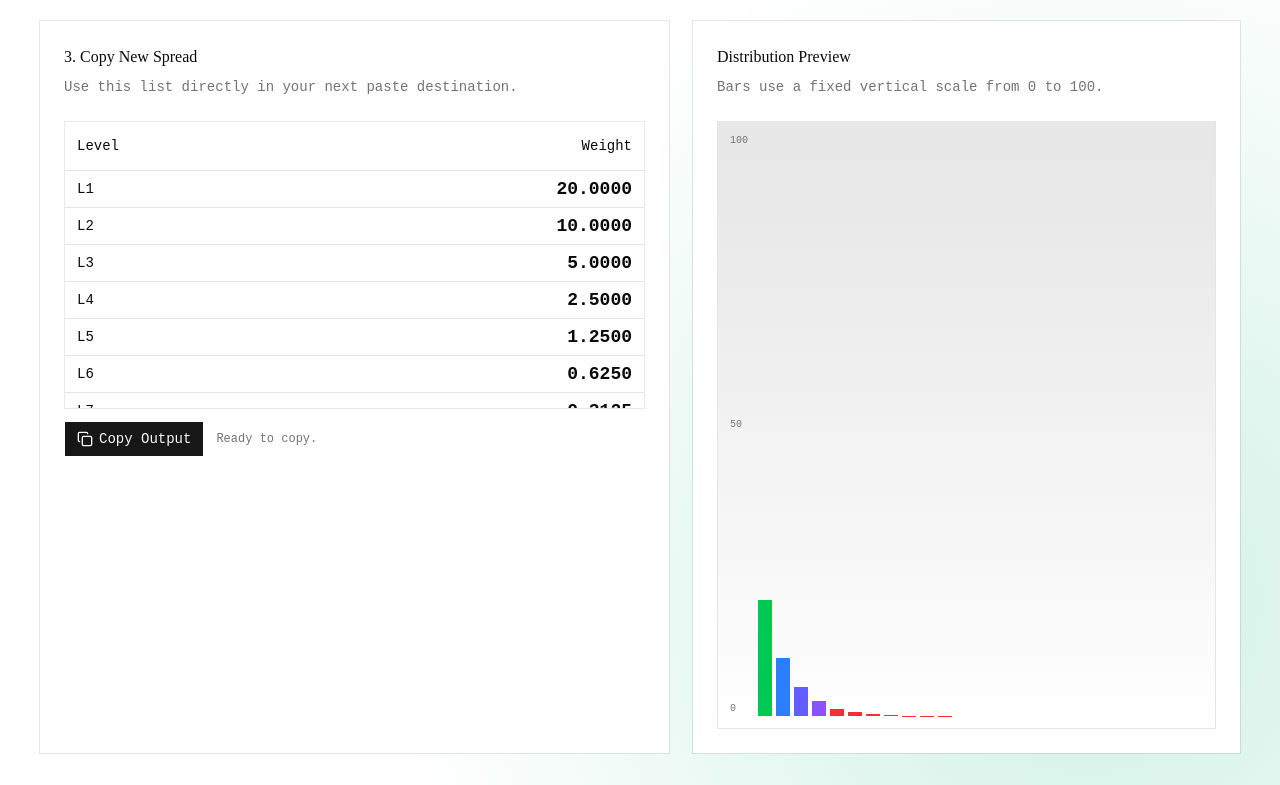
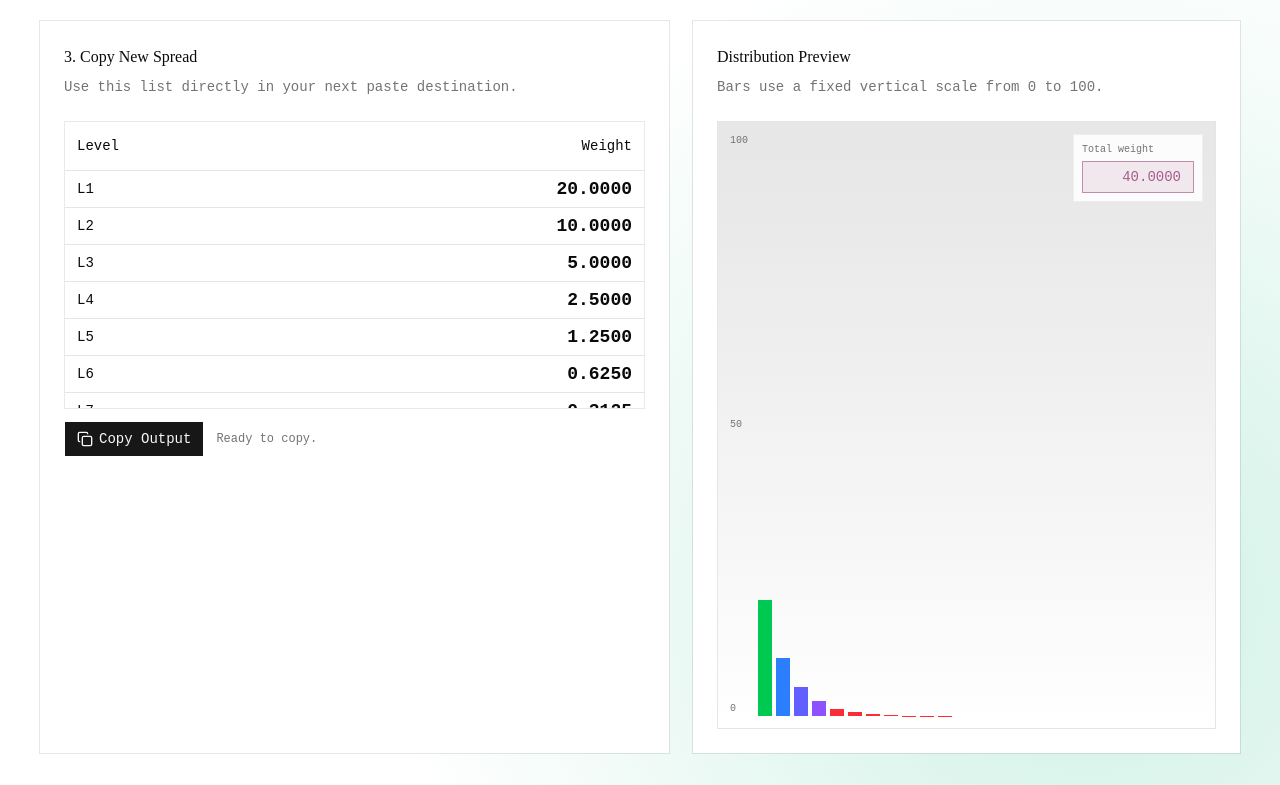
Before and after one commit to dsthedev/slslevelspreadtool, a React (Vite) app: page / in a window 1280 px wide. Shown: the part 1057-1842 px from the top of the page. Built offline with nearby package versions, Linux system fonts and the light colour scheme.

Commit message:
feat: add total weight display to SpreadChart component with dynamic styling

```diff
--- a/src/components/levelupchance/spread-chart.tsx
+++ b/src/components/levelupchance/spread-chart.tsx
@@ -7,6 +7,8 @@ import {
   CardHeader,
   CardTitle,
 } from "@/components/ui/card"
+import { Input } from "@/components/ui/input"
+import { Label } from "@/components/ui/label"
 import { cn } from "@/lib/utils"
 
 type SpreadChartProps = {
@@ -49,6 +51,8 @@ export function SpreadChart({
 }: SpreadChartProps) {
   const maxScaleValue = 100
   const centerIndex = Math.max(centerPosition - 1, 0)
+  const totalWeight = entries.reduce((sum, entry) => sum + entry.value, 0)
+  const totalWeightFieldStyle = getTotalWeightFieldStyle(totalWeight)
 
   return (
     <Card className="flex h-full flex-col">
@@ -58,6 +62,19 @@ export function SpreadChart({
       </CardHeader>
       <CardContent className="flex flex-1">
         <div className="relative h-full min-h-64 w-full overflow-hidden rounded-xl border border-border bg-linear-to-b from-primary/10 to-background p-3">
+          <div className="absolute top-3 right-3 z-20 space-y-1 rounded-lg border border-border/60 bg-background/85 p-2 backdrop-blur-sm">
+            <Label htmlFor="total-weight" className="text-[10px] text-muted-foreground">
+              Total weight
+            </Label>
+            <Input
+              id="total-weight"
+              readOnly
+              value={totalWeight.toFixed(4)}
+              aria-label="Total sum of level weights"
+              className="h-8 w-28 text-right font-mono text-xs"
+              style={totalWeightFieldStyle}
+            />
+          </div>
           <div className="pointer-events-none absolute inset-y-3 left-3 z-10 flex flex-col justify-between text-[10px] text-muted-foreground">
             <span>100</span>
             <span>50</span>
@@ -99,3 +116,27 @@ export function SpreadChart({
     </Card>
   )
 }
+
+function getTotalWeightFieldStyle(totalWeight: number) {
+  const red = { r: 239, g: 68, b: 68 }
+  const blue = { r: 59, g: 130, b: 246 }
+
+  if (!Number.isFinite(totalWeight) || totalWeight > 100) {
+    return {
+      color: `rgb(${red.r} ${red.g} ${red.b})`,
+      borderColor: `rgb(${red.r} ${red.g} ${red.b} / 65%)`,
+      backgroundColor: `rgb(${red.r} ${red.g} ${red.b} / 12%)`,
+    }
+  }
+
+  const progress = Math.min(Math.max(totalWeight / 100, 0), 1)
+  const r = Math.round(red.r + (blue.r - red.r) * progress)
+  const g = Math.round(red.g + (blue.g - red.g) * progress)
+  const b = Math.round(red.b + (blue.b - red.b) * progress)
+
+  return {
+    color: `rgb(${r} ${g} ${b})`,
+    borderColor: `rgb(${r} ${g} ${b} / 65%)`,
+    backgroundColor: `rgb(${r} ${g} ${b} / 12%)`,
+  }
+}
```
